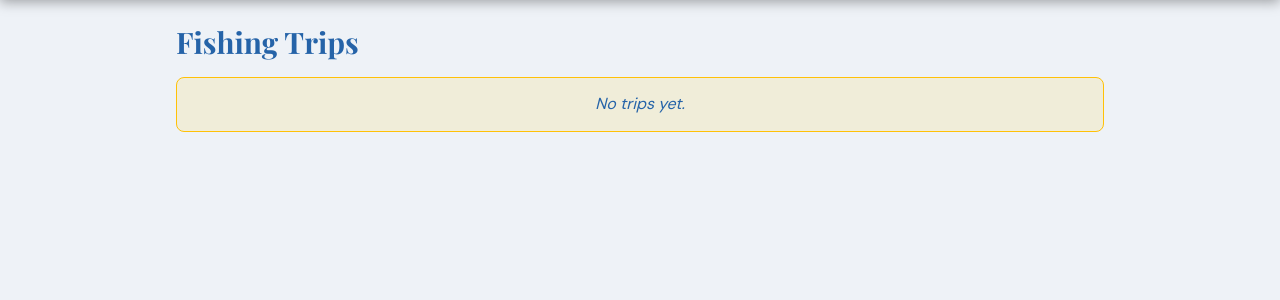
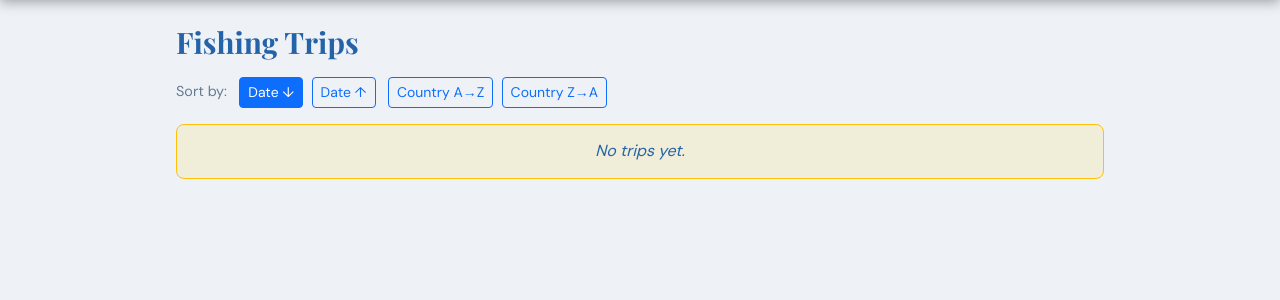
Before and after one commit to Yar00myr/register_of_fishing, a Django app: page /trips/ in a window 1280 px wide. Shown: the part 61-361 px from the top of the page. Run offline with Django 5.2, Linux system fonts and the light colour scheme; the visitor is signed in with stand-in values (Sample User, id 1); data that the repository does not hold is empty.

Commit message:
feat: add sorting by date and country to fishing trips list

```diff
--- a/project/main/templates/main/fishing_list.html
+++ b/project/main/templates/main/fishing_list.html
@@ -1,8 +1,36 @@
 {% extends "main/_base.html" %}
 {% load static %}
-
 {% block content %}
     <h1 class="fishing-trips">Fishing Trips</h1>
+
+    <div class="sort-bar mb-3">
+        <span style="opacity:.6; font-size:.9rem;">Sort by:</span>
+
+        {% if current_sort == "-date" %}
+            <a href="?sort=date" class="btn btn-sm btn-primary ms-2">Date ↓</a>
+        {% else %}
+            <a href="?sort=-date" class="btn btn-sm btn-outline-primary ms-2">Date ↓</a>
+        {% endif %}
+
+        {% if current_sort == "date" %}
+            <a href="?sort=-date" class="btn btn-sm btn-primary ms-1">Date ↑</a>
+        {% else %}
+            <a href="?sort=date" class="btn btn-sm btn-outline-primary ms-1">Date ↑</a>
+        {% endif %}
+
+        {% if current_sort == "country" %}
+            <a href="?sort=-country" class="btn btn-sm btn-primary ms-2">Country A→Z</a>
+        {% else %}
+            <a href="?sort=country" class="btn btn-sm btn-outline-primary ms-2">Country A→Z</a>
+        {% endif %}
+
+        {% if current_sort == "-country" %}
+            <a href="?sort=country" class="btn btn-sm btn-primary ms-1">Country Z→A</a>
+        {% else %}
+            <a href="?sort=-country" class="btn btn-sm btn-outline-primary ms-1">Country Z→A</a>
+        {% endif %}
+    </div>
+
     <ul class="trip-list">
         {% for trip in trips %}
             <li>
@@ -12,6 +40,11 @@
                     <span style="margin:0 .5rem;opacity:.35">·</span>
                     <i class="bi bi-geo-alt me-1" style="opacity:.6"></i>
                     {{ trip.country_code }}
+                    {% if trip.name %}
+                        <span style="margin:0 .5rem;opacity:.35">·</span>
+                        <i class="bi bi-tag me-1" style="opacity:.6"></i>
+                        {{ trip.name }}
+                    {% endif %}
                 </a>
             </li>
         {% empty %}
--- a/project/main/views/trips.py
+++ b/project/main/views/trips.py
@@ -36,8 +36,20 @@ def add_trip_view(request):
 
 @login_required(login_url="main:login")
 def trips_list_view(request):
-    trips = FishingTrip.objects.prefetch_related("catches").order_by("-date")
-    return render(request, "main/fishing_list.html", {"trips": trips})
+    sort = request.GET.get("sort", "-date")
+
+    allowed_sorts = {
+        "-date": "-date",
+        "date": "date",
+        "country": "country_code",
+        "-country": "-country_code",
+    }
+    order_by = allowed_sorts.get(sort, "-date")
+
+    trips = FishingTrip.objects.prefetch_related("catches").order_by(order_by)
+    return render(
+        request, "main/fishing_list.html", {"trips": trips, "current_sort": sort}
+    )
 
 
 @login_required(login_url="main:login")
```
